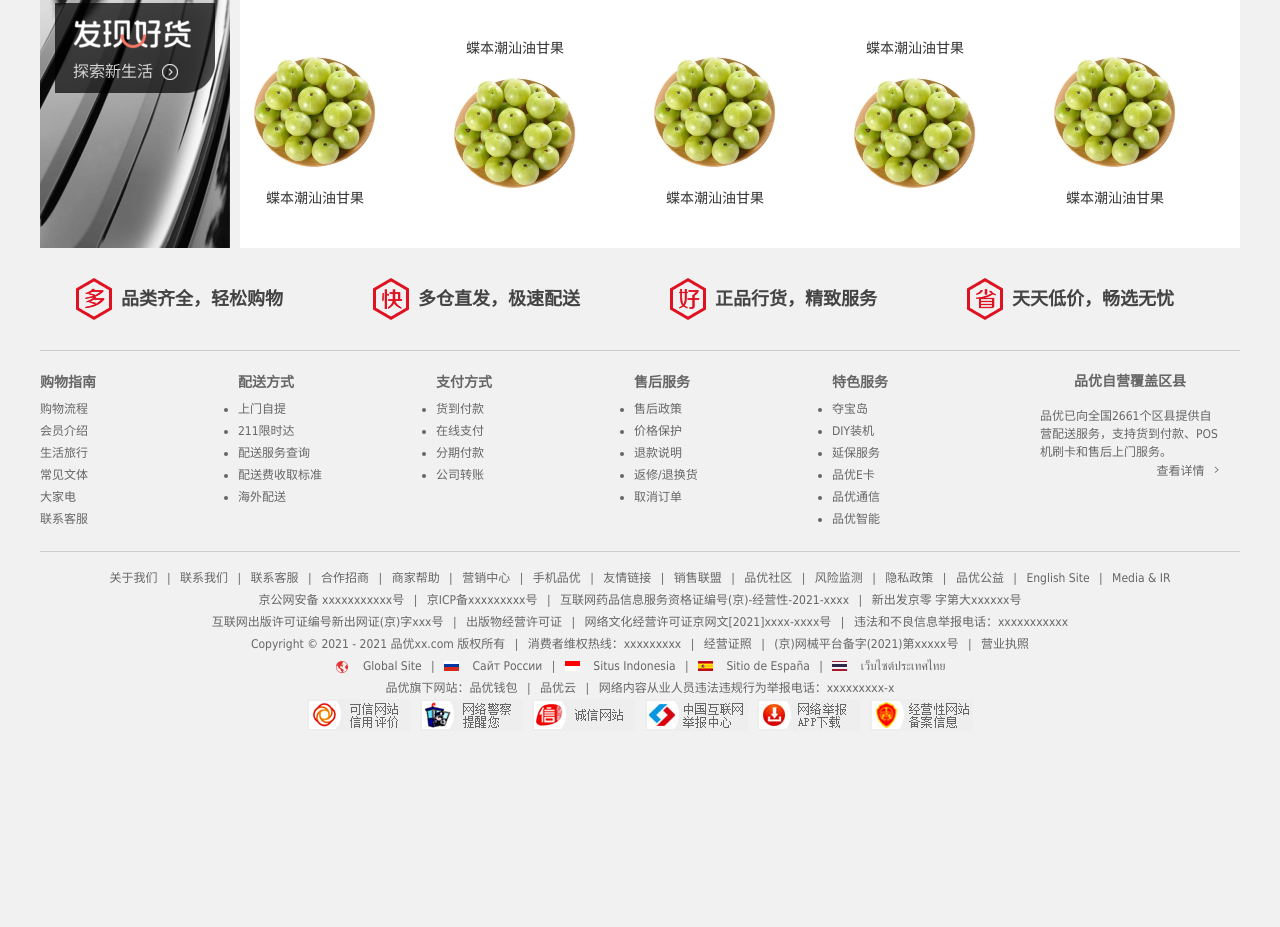
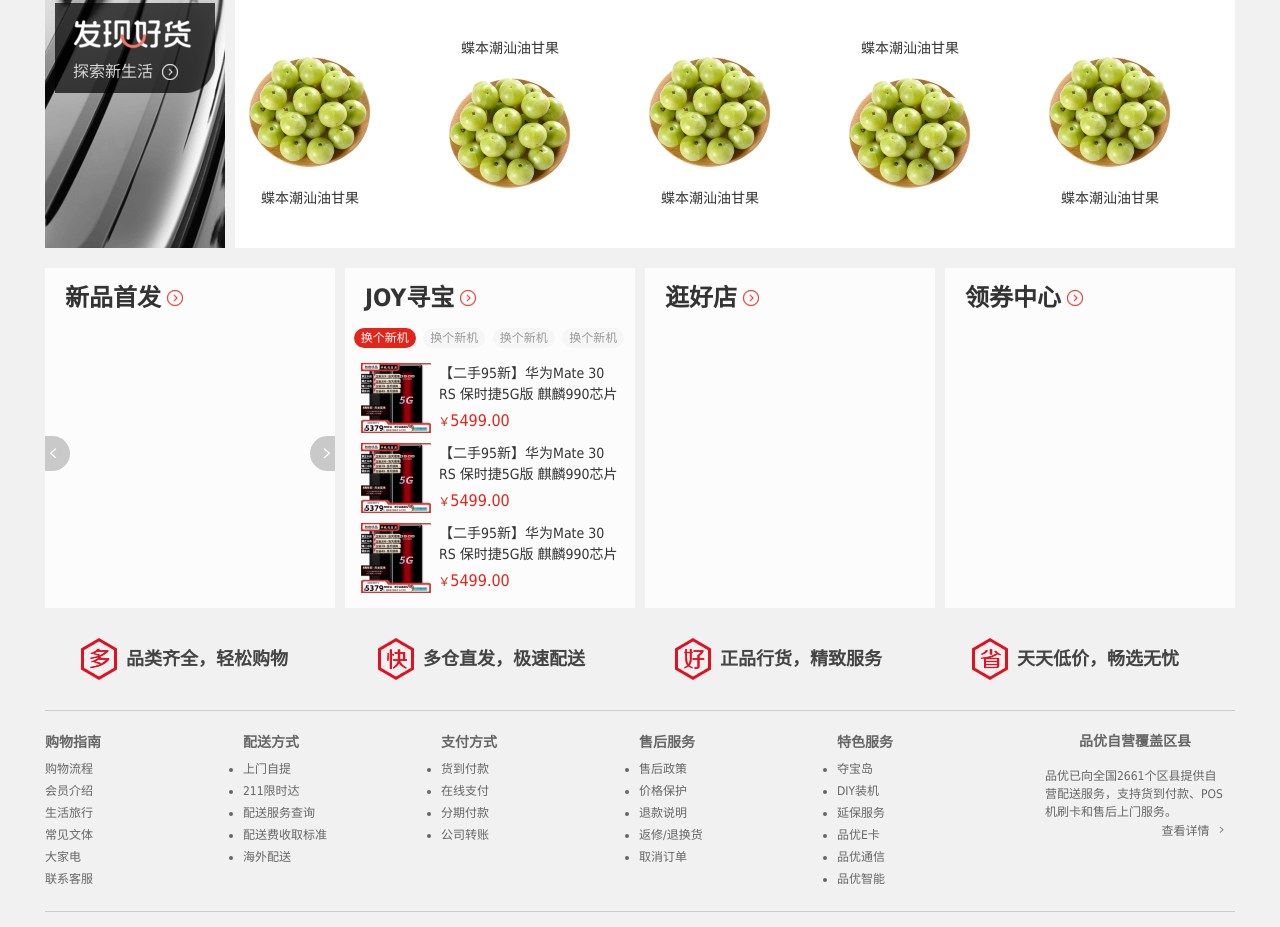
Before and after one commit to Giesen-Nong/pinyougou, a plain HTML site: page index.html in a window 1280 px wide. Shown: the part 1333-2260 px from the top of the page. Before the commit the page ends 2180 px from the top, so only its background shows below. Drawn offline with Linux system fonts and the light colour scheme; files whose address does not match are found by name.

Commit message:
新增joy寻宝模块；微调界面布局

```diff
--- a/css/common.css
+++ b/css/common.css
@@ -5,7 +5,7 @@
     float: right;
 }
 .w {
-    width: 1200px;
+    width: 1190px;
     margin: 0 auto;
 }
 .index {
--- a/css/index.css
+++ b/css/index.css
@@ -45,7 +45,6 @@
 .J_focus {
     position: relative;
     margin-top: 10px;
-    padding-top: 10px;
     height: 470px;
     background-color: #f6f6f6;
 }
@@ -428,7 +427,7 @@
 
 }
 .brand_item {
-    width: 190px;
+    width: 180px;
     height: 240px;
 }
 .brand_item_img_lk {
@@ -641,7 +640,7 @@
 }
 .lightning_buy {
     float: left;
-    width: 600px;
+    width: 590px;
     height: 340px;
     background-color: #fff;
 }
@@ -724,7 +723,7 @@
     float: left;
     display: block;
     position: relative;
-    width: 190px;
+    width: 180px;
     height: 260px;
     margin-right: 10px;
     background: url(../img/findgoos-bg.png);
@@ -748,7 +747,7 @@
     position: absolute;
     width: 16px;
     height: 16px;
-    left: 122px;
+    left: 117px;
     top: 76px;
     background: url(../img/sprite.png) no-repeat 0px -16px;
 }
@@ -789,3 +788,91 @@
 .findgoods_item:hover .findgoods_item_name {
     color: #e1251b;
 }
+.block3 {
+    position: relative;
+    width: 1200px;
+    height: 340px;
+    margin-top: 20px;
+}
+.block3_container {
+    float: left;
+    width: 290px;
+    height: 340px;
+    margin-right: 10px;
+    background-color: #FFFFFFCC;
+}
+.newitme_slider {
+    position: relative;
+    width: 290px;
+    height: 250px;
+}
+.newitem_list {
+    width: 260px;
+    height: 250px;
+    margin: 0 auto;
+}
+.joy_box {
+    width: 290px;
+}
+.joy_head {
+    width: 280px;
+    height: 35px;
+    text-align: center;
+    margin-left: 4px;
+}
+.joy_head_item {
+    display: inline-block;
+    width: 62px;
+    height: 20px;
+    margin: 0 2px;
+    line-height: 20px;
+    font-size: 12px;
+    text-align: center;
+    border-radius: 12px;
+    color: #999;
+    background-color: #f6f6f6;
+}
+.joy_head_item:hover,
+.joy_now {
+    background-color: #e1251b;
+    color: #fff;
+}
+.joy_item {
+    display: block;
+    width: 290px;
+    height: 70px;
+    position: relative;
+    margin-bottom: 10px;
+}
+.joy_item_img {
+    margin-left: 16px;
+    float: left;
+    display: block;
+    width: 70px;
+    height: 70px;
+}
+.joy_item_text {
+    position: relative;
+    display: inline-block;
+    width: 180px;
+    height: 70px;
+    margin-left: 8px;
+}
+.joy_item_name {
+    display: block;
+    overflow: hidden;
+    width: 180px;
+    height: 38px;
+    font-size: 14px;
+    color: #333;
+}
+.joy_item_price {
+    position: absolute;
+    left: -45px;
+    bottom: 0px;
+    font-size: 16px;
+    font-weight: normal;
+}
+.joy_item_price .price_ico {
+    font-size: 12px;
+}
--- a/index.html
+++ b/index.html
@@ -711,6 +711,78 @@
                         </div>
                     </div>
                 </div>
+                <div class="block3">
+                    <div class="block3_container">
+                        <div class="item_dh">
+                            <a href="#" class="dh_lk">
+                                <h3 class="dh_tit">新品首发</h3>
+                                <i class="dh_go"></i>
+                            </a>
+                        </div>
+                        <div class="newitme_slider" style="overflow: hidden;">
+                            <button class="arrow-l"><i class="iconfont"></i></button>
+                            <button class="arrow-r"><i class="iconfont"></i></button>
+                            <div class="newitem_list">
+
+                            </div>
+                        </div>
+                    </div>
+                    <div class="block3_container">
+                        <div class="item_dh">
+                            <a href="#" class="dh_lk">
+                                <h3 class="dh_tit">JOY寻宝</h3>
+                                <i class="dh_go"></i>
+                            </a>
+                        </div>
+                        <div class="joy_box">
+                            <div class="joy_head">
+                                <a class="joy_head_item joy_now" href="#">换个新机</a>
+                                <a class="joy_head_item" href="#">换个新机</a>
+                                <a class="joy_head_item" href="#">换个新机</a>
+                                <a class="joy_head_item" href="#">换个新机</a>
+                            </div>
+                            <div class="joy_itemlist">
+                                <a class="joy_item" href="#">
+                                    <img class="joy_item_img" src="upload/mate30.png" alt="">
+                                    <div class="joy_item_text">
+                                        <span class="joy_item_name">【二手95新】华为Mate 30 RS 保时捷5G版 麒麟990芯片 OLED环幕屏双4000万徕卡 黑色【赠3C认证快充】 12GB+512GB</span>
+                                        <span class="item_price joy_item_price"><i class="price_ico">￥</i>5499.00</span>
+                                    </div>
+                                </a>
+                                <a class="joy_item" href="#">
+                                    <img class="joy_item_img" src="upload/mate30.png" alt="">
+                                    <div class="joy_item_text">
+                                        <span class="joy_item_name">【二手95新】华为Mate 30 RS 保时捷5G版 麒麟990芯片 OLED环幕屏双4000万徕卡 黑色【赠3C认证快充】 12GB+512GB</span>
+                                        <span class="item_price joy_item_price"><i class="price_ico">￥</i>5499.00</span>
+                                    </div>
+                                </a>
+                                <a class="joy_item" href="#">
+                                    <img class="joy_item_img" src="upload/mate30.png" alt="">
+                                    <div class="joy_item_text">
+                                        <span class="joy_item_name">【二手95新】华为Mate 30 RS 保时捷5G版 麒麟990芯片 OLED环幕屏双4000万徕卡 黑色【赠3C认证快充】 12GB+512GB</span>
+                                        <span class="item_price joy_item_price"><i class="price_ico">￥</i>5499.00</span>
+                                    </div>
+                                </a>
+                            </div>
+                        </div>
+                    </div>
+                    <div class="block3_container">
+                        <div class="item_dh">
+                            <a href="#" class="dh_lk">
+                                <h3 class="dh_tit">逛好店</h3>
+                                <i class="dh_go"></i>
+                            </a>
+                        </div>
+                    </div>
+                    <div class="block3_container">
+                        <div class="item_dh">
+                            <a href="#" class="dh_lk">
+                                <h3 class="dh_tit">领券中心</h3>
+                                <i class="dh_go"></i>
+                            </a>
+                        </div>
+                    </div>
+                </div>
            </div>
        </div>
    </div>
```
Also changed, not shown: upload/mate30.png (added).
